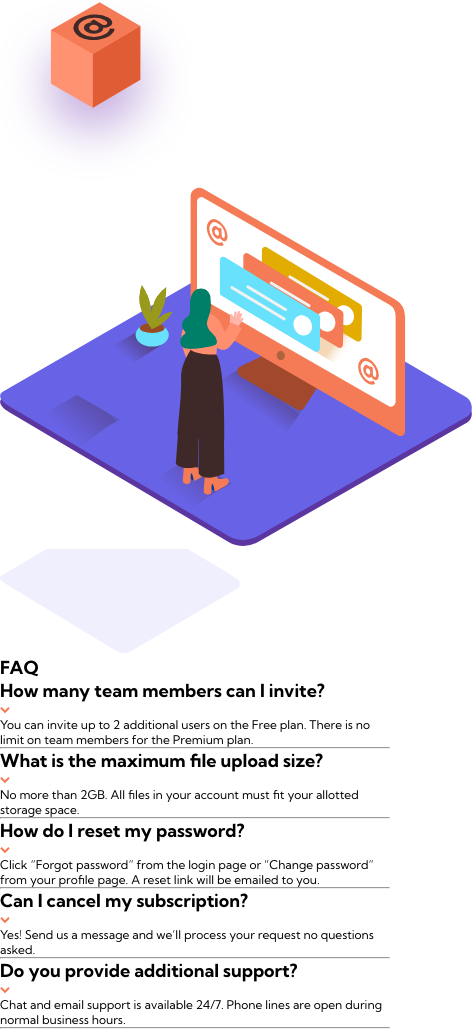
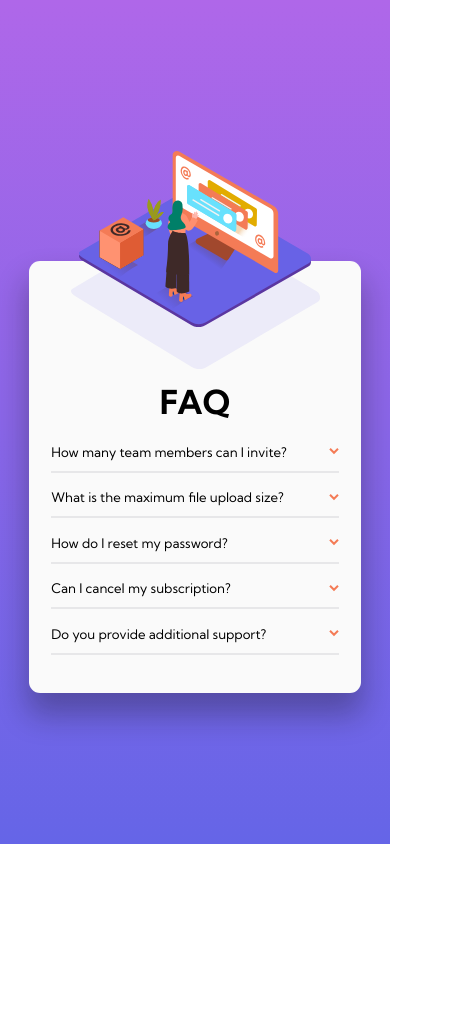
Before and after one commit to ayrtonbolwal/fm-faq-accordion-card, a plain HTML site: page index.html in a window 390 px wide. Shown: the whole page, 472 px wide, since content can reach past the window. After the commit the page ends 844 px from the top, so only its background shows below. Drawn offline with Linux system fonts and the light colour scheme.

Commit message:
Commit #2 : Develop : HTML, CSS y JS terminados

```diff
--- a/index.html
+++ b/index.html
@@ -22,123 +22,148 @@
   </head>
   <body>
     <main class="target">
-      <img src="./images/illustration-box-desktop.svg" alt="" />
-      <div class="contaier">
+      <img
+        src="./images/illustration-box-desktop.svg"
+        alt=""
+        class="target__box"
+      />
+      <div class="container">
         <div class="target__img">
-          <img src="./images/illustration-woman-online-desktop.svg" alt="woman digital" />
-          <img src="./images/illustration-woman-online-mobile.svg" alt="woman digital" style="display: none;">
-          <img src="./images/bg-pattern-mobile.svg" alt="" />
+          <img
+            src="./images/illustration-woman-online-desktop.svg"
+            alt="woman digital"
+            class="target__img-desktop"
+          />
+          <img
+            src="./images/illustration-woman-online-mobile.svg"
+            alt="woman digital"
+            class="target__img-mobile"
+          />
         </div>
         <section class="target__faq">
-          <h1 class="target___faq-title">FAQ</h1>
+          <h1 class="target__faq-title">FAQ</h1>
           <div class="target__faq-questions">
-            <div class="target__faq-questions__item">
+            <div class="target__faq-questions__item" id="item1" value="1">
               <div class="target__faq-questions__item-header">
-                <h2 class="target__faq-questions__item-header__question">
+                <h2
+                  class="target__faq-questions__item-header__question"
+                  id="question1"
+                >
                   How many team members can I invite?
                 </h2>
                 <img
                   src="./images/icon-arrow-down.svg"
                   alt=""
                   class="target__faq-questions__item-header__arrow"
+                  id="arrow1"
                 />
               </div>
-              <div class="target__faq-questions__item-footer">
+              <div class="target__faq-questions__item-footer" id="answer1">
                 <p class="target__faq-questions__item-footer__answer">
                   You can invite up to 2 additional users on the Free plan.
                   There is no limit on team members for the Premium plan.
                 </p>
               </div>
+              <hr />
             </div>
-          </div>
-          <hr />
-          <div class="target__faq-questions">
-            <div class="target__faq-questions__item">
+            <div class="target__faq-questions__item" id="item2" value="2">
               <div class="target__faq-questions__item-header">
-                <h2 class="target__faq-questions__item-header__question">
+                <h2
+                  class="target__faq-questions__item-header__question"
+                  id="question2"
+                >
                   What is the maximum file upload size?
                 </h2>
                 <img
                   src="./images/icon-arrow-down.svg"
                   alt=""
                   class="target__faq-questions__item-header__arrow"
+                  id="arrow2"
                 />
               </div>
-              <div class="target__faq-questions__item-footer">
+              <div class="target__faq-questions__item-footer" id="answer2">
                 <p class="target__faq-questions__item-footer__answer">
                   No more than 2GB. All files in your account must fit your
                   allotted storage space.
                 </p>
               </div>
+              <hr />
             </div>
-          </div>
-          <hr />
-          <div class="target__faq-questions">
-            <div class="target__faq-questions__item">
+            <div class="target__faq-questions__item" id="item3" value="3">
               <div class="target__faq-questions__item-header">
-                <h2 class="target__faq-questions__item-header__question">
+                <h2
+                  class="target__faq-questions__item-header__question"
+                  id="question3"
+                >
                   How do I reset my password?
                 </h2>
                 <img
                   src="./images/icon-arrow-down.svg"
                   alt=""
                   class="target__faq-questions__item-header__arrow"
+                  id="arrow3"
                 />
               </div>
-              <div class="target__faq-questions__item-footer">
+              <div class="target__faq-questions__item-footer" id="answer3">
                 <p class="target__faq-questions__item-footer__answer">
                   Click “Forgot password” from the login page or “Change
                   password” from your profile page. A reset link will be emailed
                   to you.
                 </p>
               </div>
+              <hr />
             </div>
-          </div>
-          <hr />
-          <div class="target__faq-questions">
-            <div class="target__faq-questions__item">
+            <div class="target__faq-questions__item" id="item4" value="4">
               <div class="target__faq-questions__item-header">
-                <h2 class="target__faq-questions__item-header__question">
+                <h2
+                  class="target__faq-questions__item-header__question"
+                  id="question4"
+                >
                   Can I cancel my subscription?
                 </h2>
                 <img
                   src="./images/icon-arrow-down.svg"
                   alt=""
                   class="target__faq-questions__item-header__arrow"
+                  id="arrow4"
                 />
               </div>
-              <div class="target__faq-questions__item-footer">
+              <div class="target__faq-questions__item-footer" id="answer4">
                 <p class="target__faq-questions__item-footer__answer">
                   Yes! Send us a message and we’ll process your request no
                   questions asked.
                 </p>
               </div>
+              <hr />
             </div>
-          </div>
-          <hr />
-          <div class="target__faq-questions">
-            <div class="target__faq-questions__item">
+            <div class="target__faq-questions__item" id="item5" value="5">
               <div class="target__faq-questions__item-header">
-                <h2 class="target__faq-questions__item-header__question">
+                <h2
+                  class="target__faq-questions__item-header__question"
+                  id="question5"
+                >
                   Do you provide additional support?
                 </h2>
                 <img
                   src="./images/icon-arrow-down.svg"
                   alt=""
                   class="target__faq-questions__item-header__arrow"
+                  id="arrow5"
                 />
               </div>
-              <div class="target__faq-questions__item-footer">
+              <div class="target__faq-questions__item-footer" id="answer5">
                 <p class="target__faq-questions__item-footer__answer">
                   Chat and email support is available 24/7. Phone lines are open
                   during normal business hours.
                 </p>
               </div>
+              <hr />
             </div>
           </div>
-          <hr />
         </section>
       </div>
     </main>
+
+    <script src="script/script.js"></script>
   </body>
 </html>
--- a/stylesheet/style.css
+++ b/stylesheet/style.css
@@ -1,18 +1,226 @@
 :root {
-  --primaryTextBlue: hsl(238, 29%, 16%);
-  --primaryArrowRed: hsl(14, 88%, 65%);
-  --primaryGradienteViolet: hsl(273, 75%, 66%);
-  --primaryGradientBlue: hsl(240, 73%, 65%);
-  --neutralTextBlue: hsl(237, 12%, 33%);
-  --neutralTextGray: hsl(240, 6%, 50%);
-  --neutralDividersGray: hsl(240, 5%, 91%);
+  --primaryTextBlue: #1d1e35;
+  --primaryArrowRed: #f47c57;
+  --primaryGradienteViolet: #ae66e832;
+  --primaryGradientBlue: #6565e7;
+  --neutralTextBlue: #4a4b5e;
+  --neutralTextGray: #787887;
+  --neutralDividersGray: #e7e7e9;
+  --mainBgCardWhite: #fafafa;
 }
 * {
     box-sizing: border-box;
     margin: 0;
     padding: 0;
+    cursor: default;
 }
 html {
     font-family: 'Kumbh Sans', sans-serif;
     font-size: 12px;
 }
+body{
+    width: 100%;
+    height: 100vh;
+
+    display: flex;
+    flex-direction: row;
+    justify-content: center;
+    align-items: center;
+
+    background: rgb(175,103,233);
+    background: linear-gradient(180deg, rgba(175,103,233,1) 0%, rgba(101,101,231,1) 100%);
+}
+
+.target{
+    position: relative;
+
+    width: 925px;
+    height: 510px;
+
+    background-color: var(--mainBgCardWhite);
+
+    border-radius: 1rem;
+
+    display: flex;
+    flex-direction: row;
+
+    box-shadow: 0px 20px 30px 2px #12121250;
+}
+.target__box{
+    position: absolute;
+    left: -8rem;
+    top:40%;
+    z-index: 1;
+}
+.container{
+    width: 100%;
+    height: 100%;
+
+
+    display: grid;
+    grid-template-columns: repeat(2, 1fr);
+    align-items: flex-start;
+
+    overflow: hidden;
+}
+
+.target__img{
+    width: 100%;
+    height: 100%;
+
+    display: flex;
+    flex-direction: row;
+    align-items: center;
+
+    background-image: url(../images/bg-pattern-desktop.svg);
+    background-size: 120%;
+    background-repeat: no-repeat;
+    background-position: 180% 0;
+}
+.target__img-desktop{
+    position: relative;
+    left: -75px;
+}
+.target__img-mobile{
+    display: none;
+}
+
+.target__faq{
+    padding: 6rem 8rem 0rem 0rem;
+}
+.target__faq-title{
+    font-size: 3rem;
+    margin-bottom: 4rem;
+}
+.target__faq-questions{
+    width: 100%;
+}
+.target__faq-questions__item{
+    width: 100%;
+    margin-bottom: 1.5rem;
+}
+.target__faq-questions__item-header{
+    display: flex;
+    flex-direction: row;
+    justify-content: space-between;
+    align-items: center;
+    font-weight: 700;
+
+    margin-bottom: 1rem;
+}
+.target__faq-questions__item-header:hover{
+    color: var(--primaryArrowRed);
+    cursor: pointer;
+}
+.target__faq-questions__item-header__question{
+    font-size: 1.2rem;
+    font-weight: 400;
+    cursor: pointer;
+
+}
+
+.target__faq-questions__item-footer{
+    display: none;
+    margin-bottom: 1.5rem;
+}
+
+.target__faq-questions__item hr{
+    border: 1px solid var(--neutralDividersGray);
+}
+
+@media screen and (max-width: 1100px) {
+    .target{
+        width: 80%
+    }
+    .container{
+        display: grid;
+        grid-template-columns: repeat(3, 1fr);
+    }
+    .target__img{
+        grid-column: 1/2;
+        overflow: hidden;
+    }
+    .target__faq{
+        grid-column: 2/4;
+        height: 100%;
+        display: flex;
+        flex-direction: column;
+        justify-content: center;
+        padding: 2rem 10%;
+    }
+}
+
+@media screen and (max-width: 640px){
+    html{
+        font-size: 11px;
+    }
+    body{
+        display: flex;
+        flex-direction: row;
+        justify-content: center;
+        align-items: center;
+        padding: 0;
+        width: 100%;
+        height: 100vh;
+    }
+    .target{
+        margin-top: 110px;
+        display: flex;
+        flex-direction: row;
+        justify-content: center;
+        align-items: flex-start;
+
+        height: auto;
+        width: 85%;
+    }
+    .container{
+        display: flex;
+        flex-direction: column;
+        justify-content: flex-start;
+        align-items: center;
+
+        height: fit-content;
+        overflow:visible;
+    }
+
+
+    .target__img{
+        display: flex;
+        flex-direction: row;
+        justify-content: center;
+        align-items: flex-start;
+
+        background-image: url(../images/bg-pattern-mobile.svg);
+        background-position: center top;
+        background-size: 75%;
+
+        height: 120px;
+    }
+    .target__img-desktop{
+        display: none;
+    }
+    .target__img-mobile{
+        display: block;
+        width: 70%;
+        position: absolute;
+        top: -110px;
+    }
+    .target__faq{
+        display: flex;
+        flex-direction: column;
+        justify-content: flex-start;
+        align-items: center;
+
+        width: 100%;
+        height: fit-content;
+        padding: 0rem 2rem 2rem 2rem;
+    }
+    .target__faq-title{
+        text-align: center;
+        width: 100%;
+        margin-bottom: 2rem;
+    }
+    .target__box{
+        display: none;
+    }
+}
```
Also changed, not shown: script/script.js (added, +92 -0 lines), design/ss-ui.png (added), hola.txt (added).
